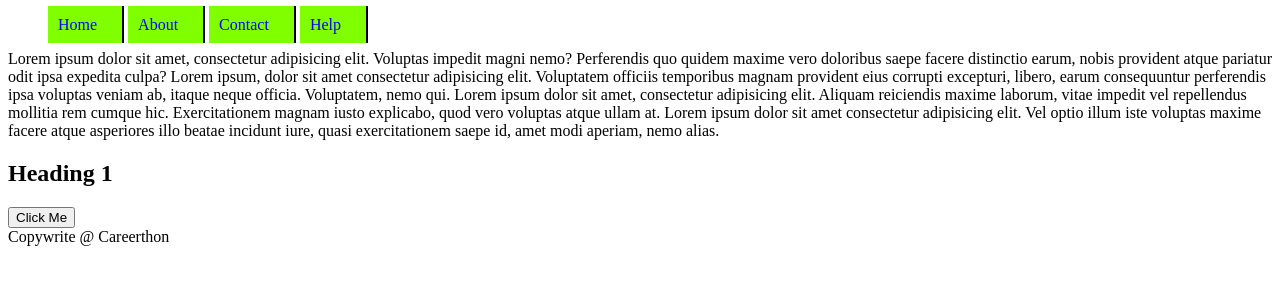
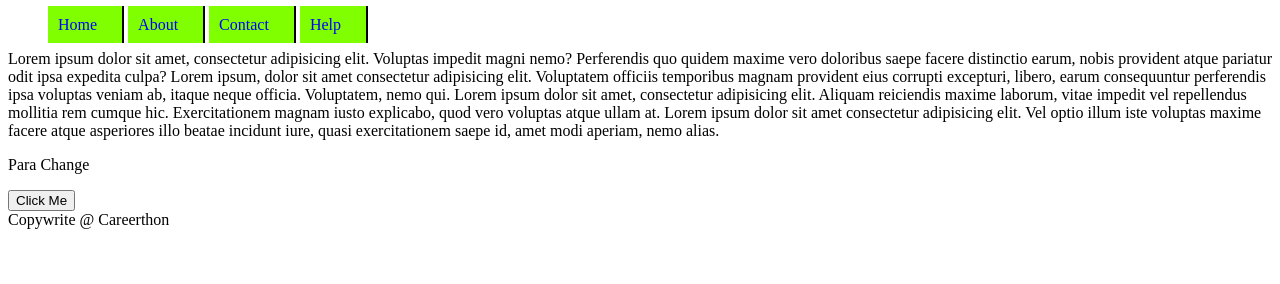
Before and after one commit to kshitiz2884/carnew, a plain HTML site: page index.html in a window 1280 px wide. Drawn offline with Linux system fonts and the light colour scheme.

Commit message:
Second commit

```diff
--- a/index.html
+++ b/index.html
@@ -35,7 +35,7 @@
         dolor sit amet consectetur adipisicing elit. Vel optio illum iste
         voluptas maxime facere atque asperiores illo beatae incidunt iure, quasi
         exercitationem saepe id, amet modi aperiam, nemo alias.
-        <h1>Heading 1</h1>
+        <p>Para Change</p>
         <button onclick="fun()">Click Me</button>
       </section>
       <!-- Footer -->
```
